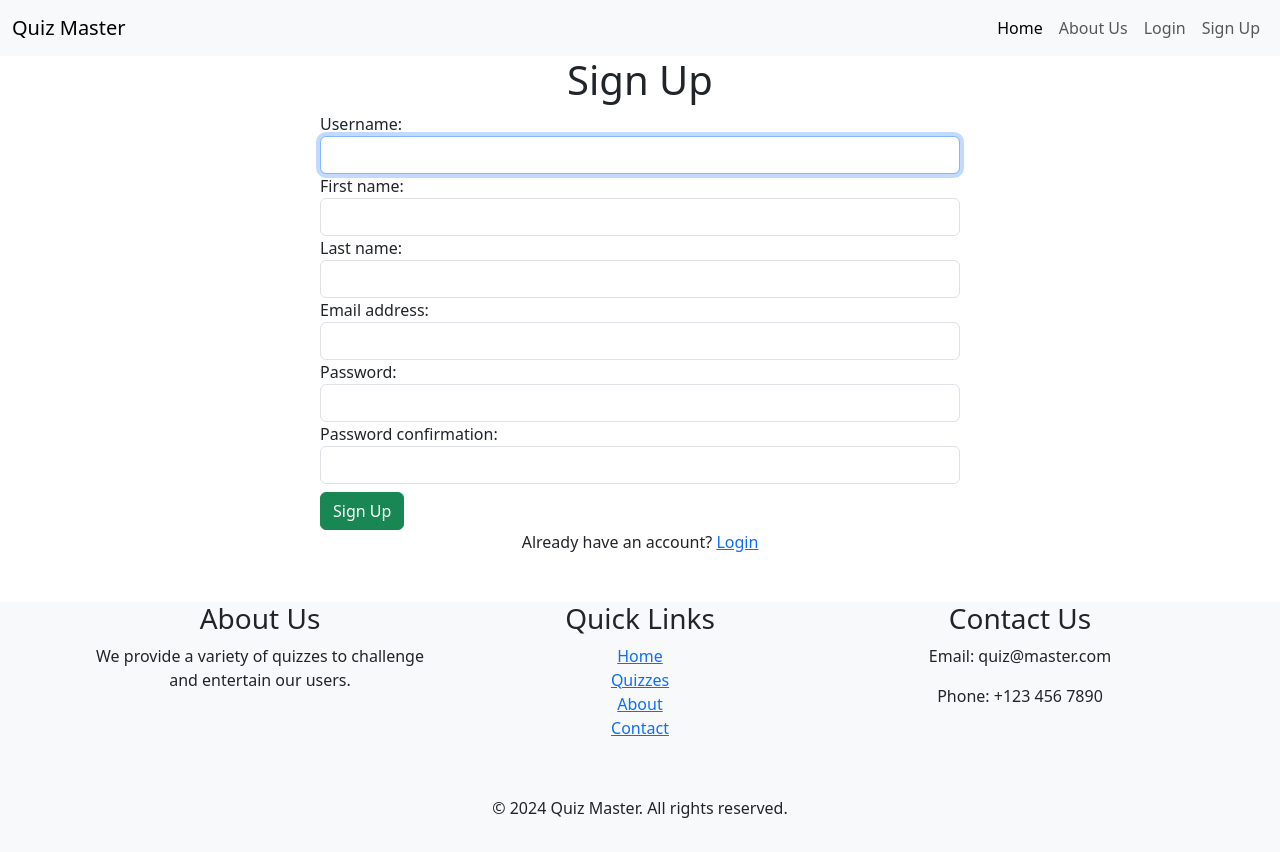
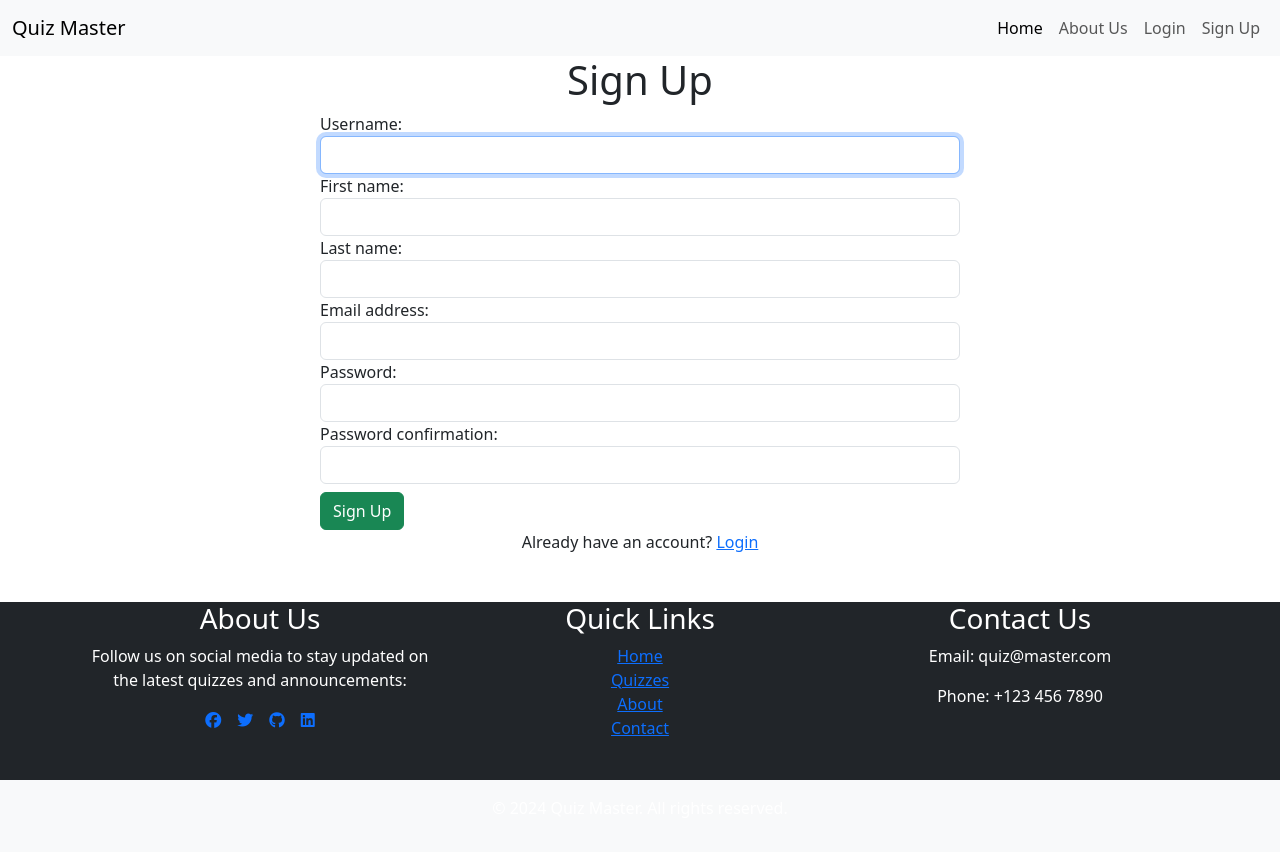
Before and after one commit to Nirob-Barman/Quiz-Master, a Django app: page /accounts/signup/ in a window 1280 px wide. Run offline with Django 4.2, Linux system fonts and the light colour scheme; some libraries are stand-ins or nearby versions.

Commit message:
social media

```diff
--- a/core/templates/footer.html
+++ b/core/templates/footer.html
@@ -1,11 +1,20 @@
 <!-- footer.html -->
 
-<footer class="mt-5 bg-light">
+<footer class="mt-5 bg-dark text-white">
     <div class="container">
         <div class="row text-center">
             <div class="col-md-4 col-sm-12 mb-4">
                 <h3>About Us</h3>
-                <p>We provide a variety of quizzes to challenge and entertain our users.</p>
+                <p>Follow us on social media to stay updated on the latest quizzes and announcements:</p>
+
+                <!-- Add social media icons and links -->
+                <div class="social-icons d-flex justify-content-center gap-3">
+                    <a href="#" target="_blank" title="Facebook"><i class="fab fa-facebook"></i></a>
+                    <a href="#" target="_blank" title="Twitter"><i class="fab fa-twitter"></i></a>
+                    <a href="#" target="_blank" title="GitHub"><i class="fab fa-github"></i></a>
+                    <a href="#" target="_blank" title="LinkedIn"><i class="fab fa-linkedin"></i></a>
+                    <!-- Add more social media icons as needed -->
+                </div>
             </div>
 
             <div class="col-md-4 col-sm-12 mb-4">
```
